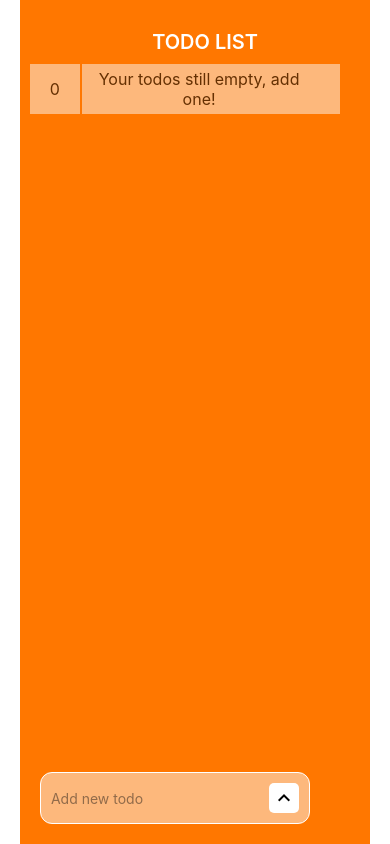
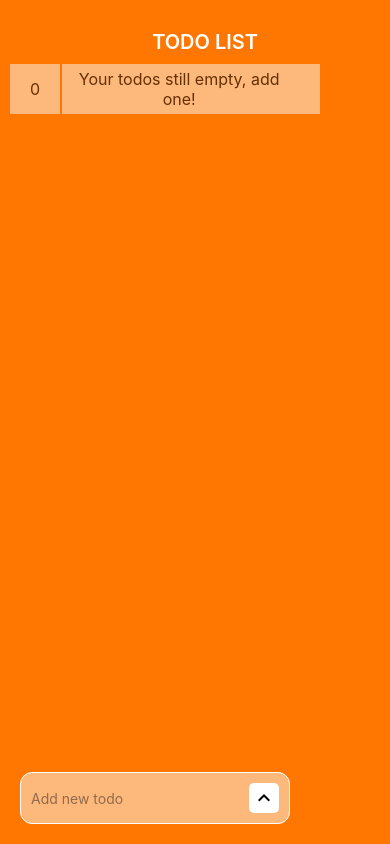
Before and after one commit to erdivartanovich/RNTodolist, a React Native app: screen /TodoList in a window 390 px wide. Built offline with nearby package versions, Linux system fonts and the light colour scheme.

Commit message:
added navigation

```diff
--- a/App.tsx
+++ b/App.tsx
@@ -1,25 +1,24 @@
-import { StatusBar } from "expo-status-bar";
+import { NavigationContainer } from "@react-navigation/native";
+import { createNativeStackNavigator } from "@react-navigation/native-stack";
 import { StyleSheet, View } from "react-native";
 import { Provider } from "react-redux";
 import TodoList from "./pages/todo-list/TodoList";
 import { store } from "./store";
 
+const Stack = createNativeStackNavigator();
+
 export default function App() {
   return (
-    <Provider store={store}>
-      <View style={styles.container}>
-        <StatusBar style="auto" />
-        <TodoList />
-      </View>
-    </Provider>
+    <NavigationContainer>
+      <Provider store={store}>
+        <Stack.Navigator>
+          <Stack.Screen
+            name="TodoList"
+            component={TodoList}
+            options={{ headerShown: false }}
+          />
+        </Stack.Navigator>
+      </Provider>
+    </NavigationContainer>
   );
 }
-
-const styles = StyleSheet.create({
-  container: {
-    flex: 1,
-    backgroundColor: "#fff",
-    alignItems: "center",
-    justifyContent: "center",
-  },
-});
--- a/package.json
+++ b/package.json
@@ -10,12 +10,16 @@
   },
   "dependencies": {
     "@react-native-async-storage/async-storage": "^1.17.10",
+    "@react-navigation/native": "^6.0.13",
+    "@react-navigation/native-stack": "^6.9.0",
     "@reduxjs/toolkit": "^1.8.5",
     "expo": "~46.0.13",
     "expo-status-bar": "~1.4.0",
     "react": "18.0.0",
     "react-dom": "18.0.0",
     "react-native": "0.69.6",
+    "react-native-safe-area-context": "^4.4.1",
+    "react-native-screens": "^3.18.0",
     "react-native-web": "~0.18.7",
     "react-redux": "^8.0.4"
   },
--- a/pages/todo-list/TodoList.tsx
+++ b/pages/todo-list/TodoList.tsx
@@ -1,5 +1,5 @@
 import { useEffect } from "react";
-import { FlatList, StatusBar, StyleSheet, Text, View } from "react-native";
+import { FlatList, StyleSheet, Text, View } from "react-native";
 import TodoInput from "../../components/TodoInput";
 import { useTodo } from "../../store/todo/hooks";
 import TodoEmptyItem from "./TodoEmptyItem";
@@ -31,7 +31,6 @@
   container: {
     flex: 1,
     backgroundColor: "#FF7700",
-    marginTop: StatusBar.currentHeight || 0,
   },
   heading: {
     color: "#fff",
```
Also changed, not shown: 1 other file (tests, documents, lock files or other folders).
